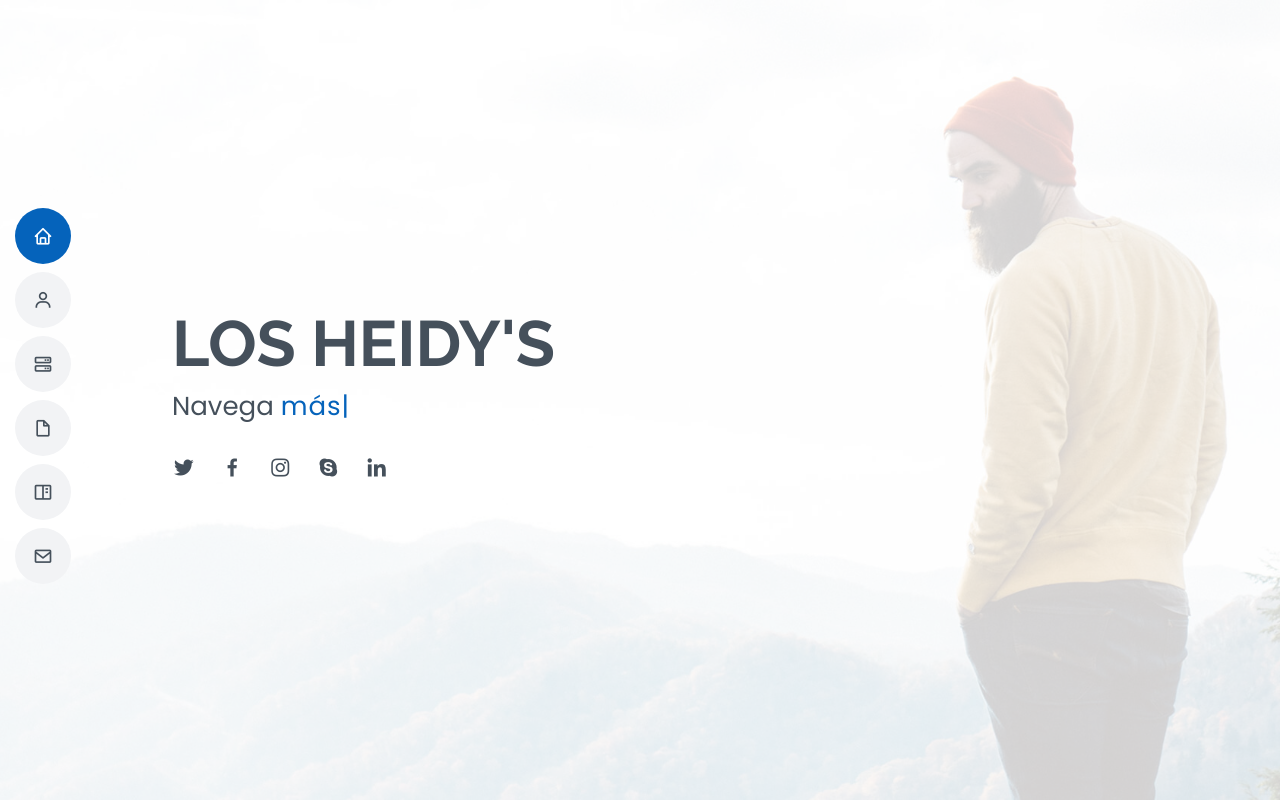
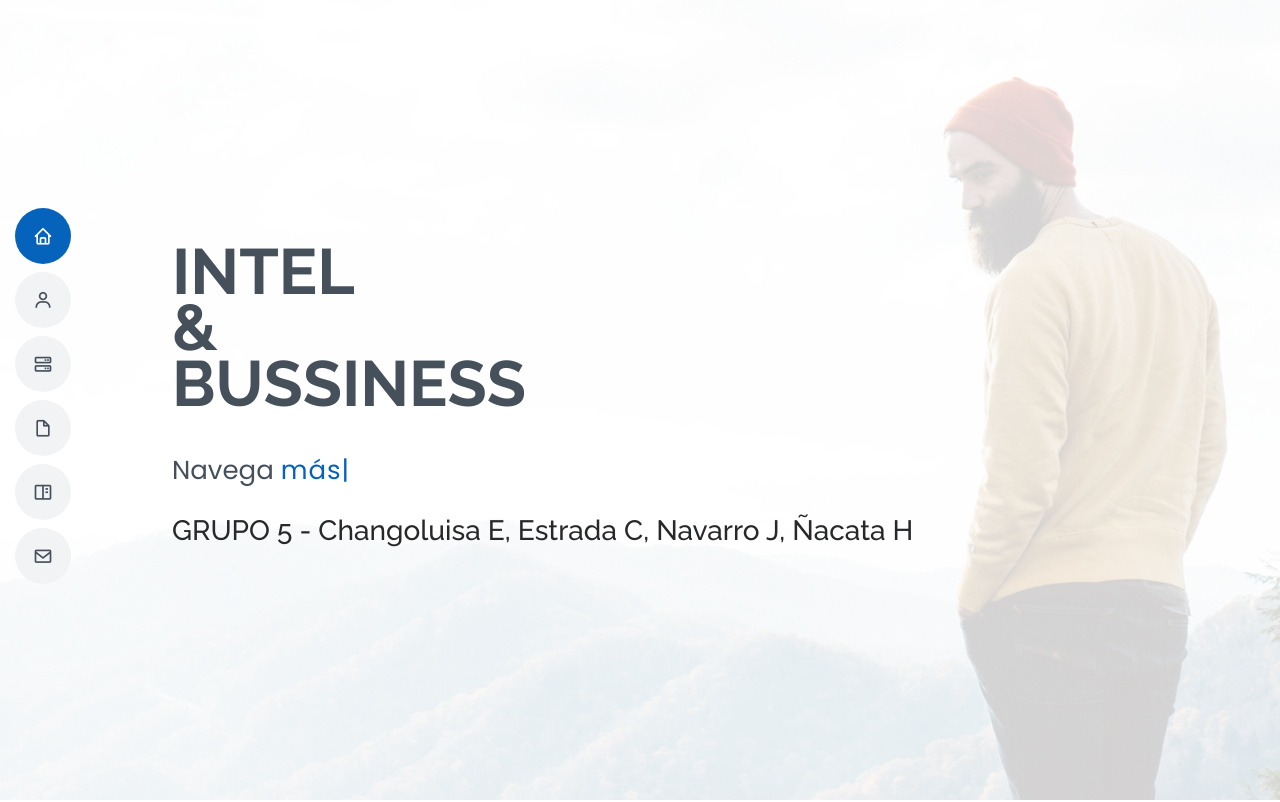
Before and after one commit to jnnavarro0/Portafolio, a plain HTML site: page MyResume/index.html in a window 1280 px wide. Shown: the top 802 px of the page. Drawn offline with nearby package versions, Linux system fonts and the light colour scheme.

Commit message:
Update index.html

```diff
--- a/MyResume/index.html
+++ b/MyResume/index.html
@@ -60,15 +60,13 @@
   <!-- ======= Hero Section ======= -->
   <section id="hero" class="d-flex flex-column justify-content-center">
     <div class="container" data-aos="zoom-in" data-aos-delay="100">
-      <h1>LOS HEIDY'S</h1>
-      <p>Navega <span class="typed" data-typed-items="más allá de tus limites"></span></p>
-      <div class="social-links">
-        <a href="#" class="twitter"><i class="bx bxl-twitter"></i></a>
-        <a href="#" class="facebook"><i class="bx bxl-facebook"></i></a>
-        <a href="#" class="instagram"><i class="bx bxl-instagram"></i></a>
-        <a href="#" class="google-plus"><i class="bx bxl-skype"></i></a>
-        <a href="#" class="linkedin"><i class="bx bxl-linkedin"></i></a>
-      </div>
+      <h1>INTEL</h1>
+            <h1>&</h1>
+            <h1>BUSSINESS</h1>
+            <br>
+            <p>Navega <span class="typed" data-typed-items="más allá de tus limites"></span></p>
+            <br>
+            <h3>GRUPO 5 - Changoluisa E, Estrada C, Navarro J, Ñacata H</h3>
     </div>
   </section><!-- End Hero -->
 
```
